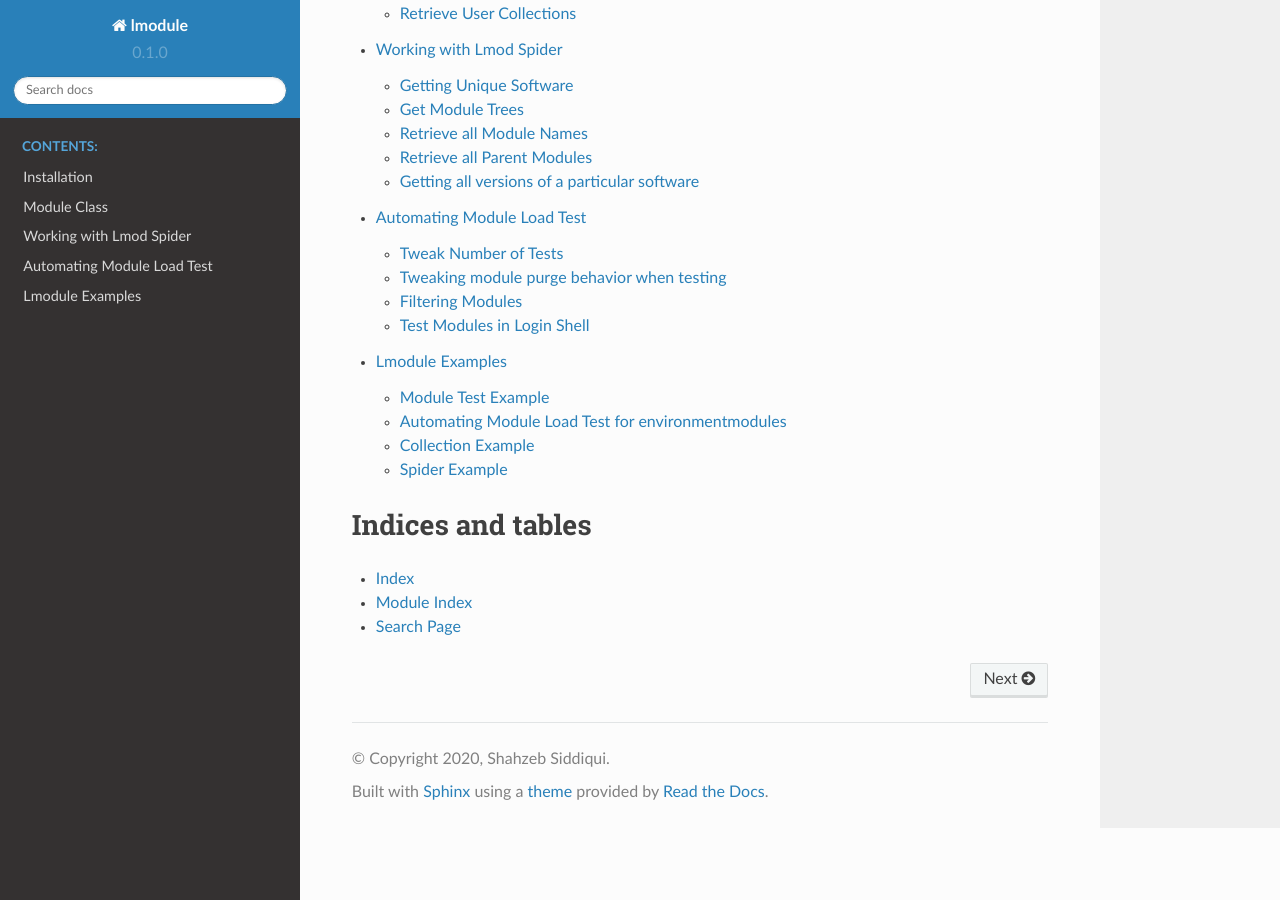
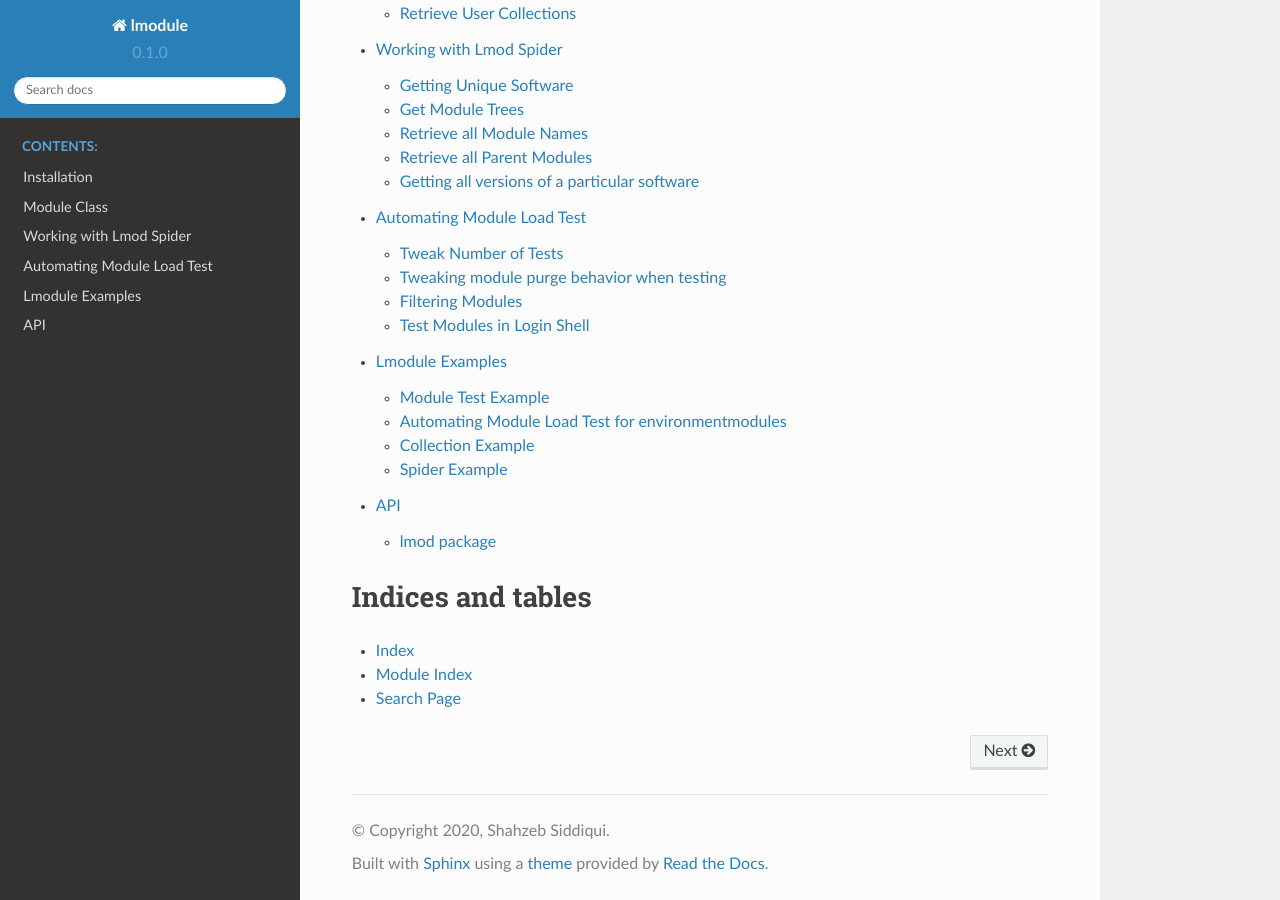
Before and after one commit to buildtesters/lmodule, a Sphinx documentation site: the page built from docs/index.rst, in a window 1280 px wide and 900 px high, scrolled down 1224 px. Built offline with Sphinx 7.4.7 and the Read the Docs theme 2.0.0, drawn with Linux system fonts in a browser that asks for light colours.

```diff
--- /dev/null
+++ b/docs/api.rst
@@ -0,0 +1,8 @@
+.. _api:
+
+API
+=====
+
+.. toctree::
+
+    api/lmod
--- a/docs/conf.py
+++ b/docs/conf.py
@@ -37,6 +37,8 @@ release = "alpha"
 extensions = [
     "sphinx.ext.autodoc",
     "sphinxcontrib.programoutput",
+    "sphinx.ext.viewcode",
+    "sphinx.ext.intersphinx",
 ]
 
 apidoc = ["--force", "--no-toc", "-e", "--output-dir=api"]
@@ -62,3 +64,7 @@ html_theme = "sphinx_rtd_theme"
 # relative to this directory. They are copied after the builtin static files,
 # so a file named "default.css" will overwrite the builtin "default.css".
 html_static_path = []
+
+intersphinx_mapping = {
+    "python": ("https://docs.python.org/3", None),
+}
--- a/docs/index.rst
+++ b/docs/index.rst
@@ -41,6 +41,7 @@ Here are few reasons why you would want to use lmodule
    spider.rst
    moduleloadtest.rst
    examples.rst
+   api.rst
 
 
 
```
